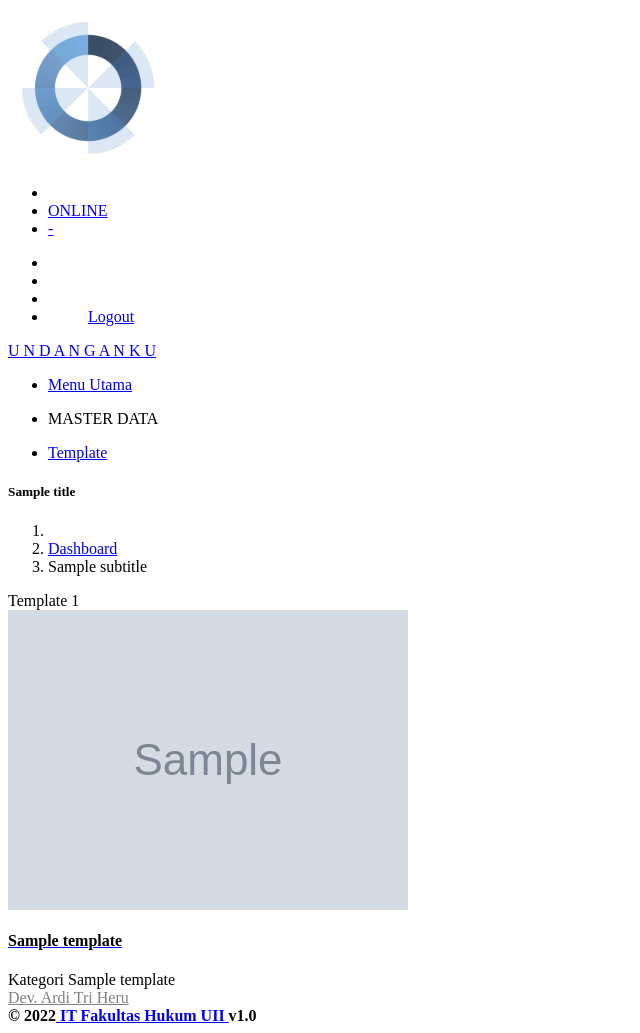
After one commit to arditriheru/Wedding-Invitation, a CodeIgniter app: the page made by application/views/admin/vTemplate.php in a window 1280 px wide. The commit adds this page. Shown: the whole page, without its empty margins (0-640 px from the left). Run offline with CodeIgniter, Linux system fonts and the light colour scheme; tables that the repository leaves empty hold one stand-in row (values such as "Sample post"); the template is opened without the code that fills it: most values are stand-ins (such as "Sample title", 1, 10 or a date in 2020); grey boxes marked "Sample" are stand-in pictures.

Commit message:
admin: add page template

```diff
--- a/application/views/admin/vMenu.php
+++ b/application/views/admin/vMenu.php
@@ -71,6 +71,13 @@
 
                  <li class="nav-header">MASTER DATA</li>
 
+                 <li class="nav-item">
+                     <a href="<?php echo base_url(); ?>userAdmin/template?menuTemplate=active" class="nav-link <?php echo $this->input->get('menuTemplate'); ?>">
+                         <i class="nav-icon fas fa-layer-group"></i>
+                         <p>Template</p>
+                     </a>
+                 </li>
+
              </ul>
              </li>
              </ul>
--- /dev/null
+++ b/application/views/admin/vTemplate.php
@@ -0,0 +1,80 @@
+<body class="hold-transition sidebar-mini">
+    <div class="wrapper">
+
+        <?php $this->view('admin/vMenu'); ?>
+
+        <!-- Content Wrapper. Contains page content -->
+        <div class="content-wrapper">
+            <!-- Content Header (Page header) -->
+            <section class="content-header">
+                <div class="container-fluid">
+                    <div class="row mb-2">
+                        <div class="col-sm-6">
+                            <h5><?php echo $title; ?></h5>
+                        </div>
+                        <div class="col-sm-6">
+                            <ol class="breadcrumb float-sm-right">
+                                <li class="nav-item"><?php echo $this->session->flashdata('alert') ?></li>
+                                <li class="breadcrumb-item"><a href="#">Dashboard</a></li>
+                                <li class="breadcrumb-item active"><?php echo $subtitle; ?></li>
+                            </ol>
+                        </div>
+                    </div>
+                </div><!-- /.container-fluid -->
+            </section>
+
+            <!-- Main content -->
+            <section class="content">
+                <div class="container-fluid">
+                    <div class="row">
+                        <!-- main column -->
+
+                        <div class="col-md-12">
+                            <?php
+                            $no = 1;
+                            foreach ($dataTemplate as $d) : ?>
+                                <!-- main column -->
+                                <div class="col-sm-6">
+                                    <div class="position-relative p-3 bg-white border mb-3" style="height: auto">
+                                        <div class="ribbon-wrapper ribbon-lg">
+                                            <div class="ribbon bg-primary text-lg"><?= 'Template ' . $no++ ?></div>
+                                        </div>
+                                        <div class="row">
+                                            <div class="col-12 col-sm-6">
+                                                <a href="#">
+                                                    <img src="<?= base_url('assets/home/img/template/' . $d->image); ?>" class="img-fluid" alt="Flyer Pelatihan">
+                                                </a>
+                                            </div>
+                                            <div class="col-12 col-sm-6">
+                                                <?= ' <a href="#"><h4 class="mt-2" style="color:#000000">' . $d->title . '</h4></a>' ?>
+                                                <?= 'Kategori ' . $d->subtitle . '<br>' ?>
+                                            </div>
+                                        </div>
+                                    </div>
+                                </div>
+
+                            <?php endforeach; ?>
+                        </div>
+
+                        <!--/.col (main) -->
+                    </div>
+                    <!-- /.row -->
+                </div><!-- /.container-fluid -->
+            </section>
+            <!-- /.content -->
+        </div>
+        <!-- /.content-wrapper -->
+        <footer class="main-footer">
+            <div class="float-right d-none d-sm-block">
+                <?php echo getVersion(); ?>
+            </div>
+            <strong><?php echo getCopyright(); ?></strong>
+        </footer>
+
+        <!-- Control Sidebar -->
+        <aside class="control-sidebar control-sidebar-dark">
+            <!-- Control sidebar content goes here -->
+        </aside>
+        <!-- /.control-sidebar -->
+    </div>
+    <!-- ./wrapper -->
```
Also changed, not shown: application/controllers/UserAdmin.php (+13 -0 lines).
